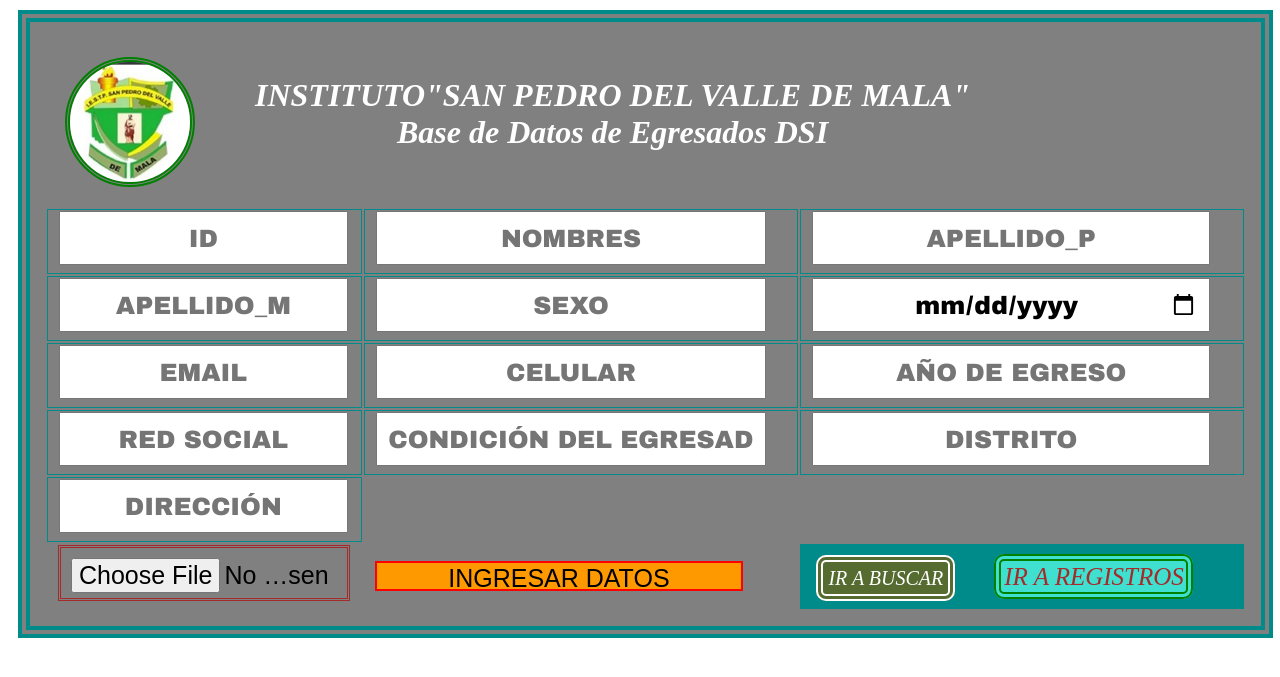
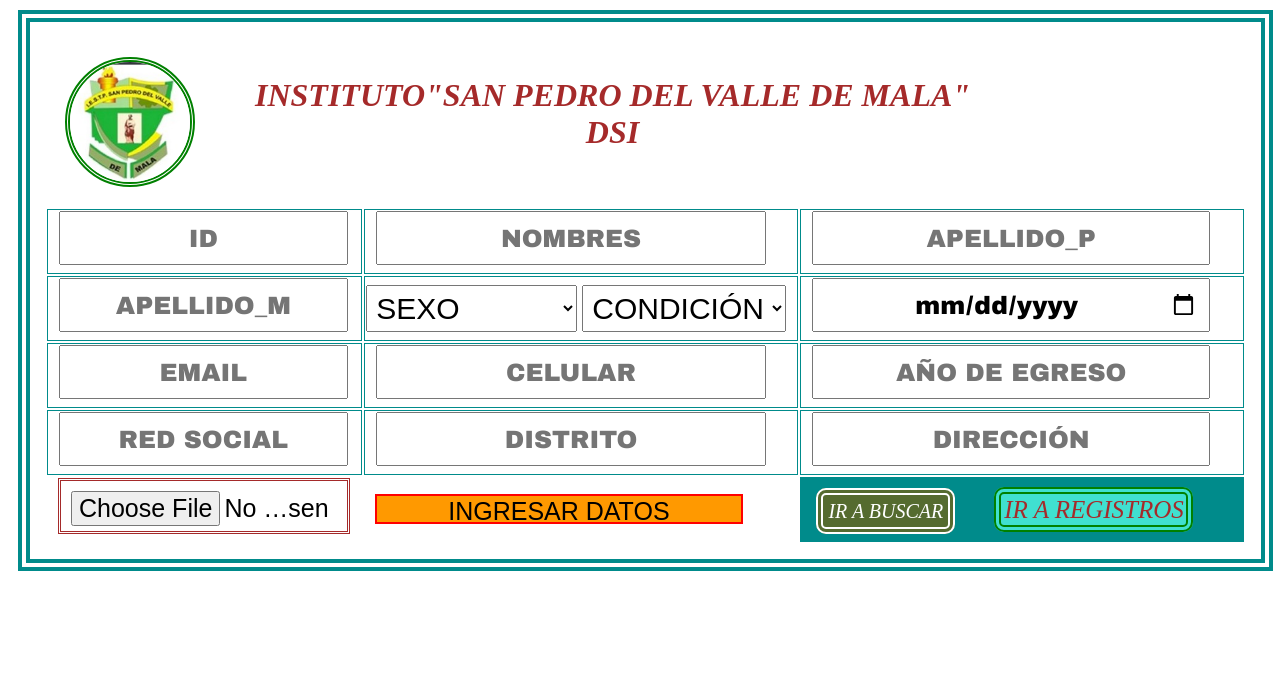
Before and after one commit to nitram26/AME2023, a PHP site: page /AME2023/ in a window 1280 px wide. Shown: the top 677 px of the page. Run offline with PHP 8.4, Linux system fonts and the light colour scheme; data comes from the database, SQL or seed files in the repository.

Commit message:
uso del select

```diff
--- a/dsi/egresados.html
+++ b/dsi/egresados.html
@@ -6,11 +6,11 @@
   <meta http-equiv="X-UA-Compatible" content="IE=edge">
   <meta name="viewport" content="width=device-width, initial-scale=1.0">
   <link rel="stylesheet" href="/style.css">
-  <title>DSI2023</title>
+  <title>DSI-D 2023</title>
 </head>
 
 <body>
-  <h1 style="margin: 20px;">DSI-D 2023</h1>
+  <h1 style="margin: 20px;">DSI-D 2023 EGRESADOS</h1>
   <div class="foto">
     <img id="boton1" src="/IMAGES/72923647.jpg" alt="ticona">
     <img id="boton2" src="/IMAGES/75259042.jpg" alt="candela">
--- a/index.html
+++ b/index.html
@@ -12,7 +12,7 @@
     <br />
     <div class="form">
       <form class="form-login">
-        <h5>BIENVENIDA/O</h5>
+        <h5 class="h5">BIENVENIDA/O</h5>
         <input
           class="controls"
           type="text"
--- a/index.php
+++ b/index.php
@@ -27,10 +27,10 @@ $query = mysqli_query($con, $sql);
           <div class="titulo">
             <img src="IMAGES/ISTP_SVM.jpg" alt="ISTP" class="img" />
             <div>
-              <h1 style= "color:white ">
+              <h1 style= "color:brown ">
                 <i
-                  >INSTITUTO"SAN PEDRO DEL VALLE DE MALA"<br />Base de Datos de
-                  Egresados DSI
+                  >INSTITUTO"SAN PEDRO DEL VALLE DE MALA"<br />
+                   DSI
                 </i>
               </h1>
             </div>
@@ -78,12 +78,16 @@ $query = mysqli_query($con, $sql);
                   />
                 </td>
                 <td class="tddsi">
-                  <input
-                    type="text"
-                    name="sexo"
-                    placeholder="SEXO"
-                    class="input"
-                  />
+                     <select name="sexo" id="sexo" class="select">
+                  <option value="">SEXO</option>
+                  <option value="masculino">MASCULINO</option>
+                  <option value="femenino">FEMENINO</option>
+                </select>
+                <select name="condicion" id="condicion" class="select">
+                  <option value="">CONDICIÓN</option>
+                  <option value="egresado">EGRESADO</option>
+                  <option value="titulado">TITULADO</option>
+                </select>
                 </td>
 
                 <td class="tddsi">
@@ -132,14 +136,7 @@ $query = mysqli_query($con, $sql);
                     class="input"
                   />
                 </td>
-                <td class="tddsi">
-                  <input
-                    type="text"
-                    name="condicion"
-                    placeholder="CONDICIÓN DEL EGRESADO"
-                    class="input"
-                  />
-                </td>
+
                 <td class="tddsi">
                   <input
                     type="text"
@@ -148,10 +145,7 @@ $query = mysqli_query($con, $sql);
                     class="input"
                   />
                 </td>
-              </tr>
-              <!-- //grupo4/////////////////////////////////////////////////////////// -->
-              <tr>
-                <td class="tddsi">
+                     <td class="tddsi">
                   <input
                     type="text"
                     name="direccion"
@@ -160,7 +154,7 @@ $query = mysqli_query($con, $sql);
                   />
                 </td>
               </tr>
-
+              <!-- //grupo4/////////////////////////////////////////////////////////// -->
               <tr>
                 <td>
                   <input
--- a/login.css
+++ b/login.css
@@ -65,3 +65,8 @@ body{
 .form{
    float: right;
 }
+
+.h5{
+    color: blue;
+    background-color: darkgray;
+}
--- a/styles.php
+++ b/styles.php
@@ -68,7 +68,7 @@ border:12px double darkcyan;
 margin:10px;
 padding:15px;
 width:95%;
-background:gray;
+
 }
 
 .header input{
@@ -175,3 +175,8 @@ background-repeat: no-repeat;
     background-color:green;
     color:white;
 }
+
+.select{
+    font-size:30px;
+    padding:5px;
+}
```
Also changed, not shown: 10 RELOJ.HTML (+2 -6 lines), dsi/proceso.html (deleted, +0 -49 lines), dsi/titulados.html (+32 -17 lines), dsi/titulados.js (renamed from dsi/proceso.js, +12 -12 lines), IMAGES/5bb132668c9c7488fd8c0b1770864be5.png (deleted), IMAGES/70097006.jpg.
